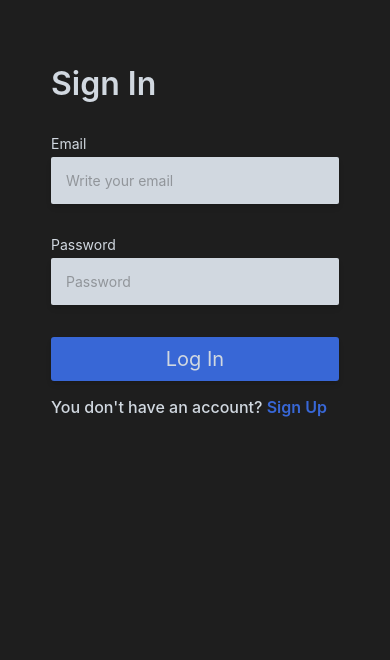
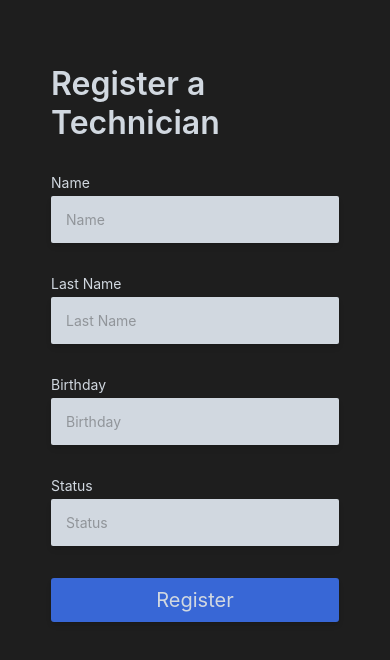
Before and after one commit to Andresser17/mobile-app, a React Native app: screen / in a window 390 px wide. Shown: the top 660 px of the page. Built offline with nearby package versions, Linux system fonts and the light colour scheme.

Commit message:
feat: add react-native-svg-transformer and react-icons
add Navbar component and RegisterTech route

```diff
--- a/App.js
+++ b/App.js
@@ -1,40 +1,20 @@
 import React, { useState } from "react";
-import { StatusBar } from "expo-status-bar";
 import { StyleSheet, Text, View, Image, TouchableOpacity } from "react-native";
-import * as ImagePicker from "expo-image-picker";
-import * as Sharing from "expo-sharing";
-import * as ImageManipulator from "expo-image-manipulator";
+// import * as ImagePicker from "expo-image-picker";
+// import * as Sharing from "expo-sharing";
+// import * as ImageManipulator from "expo-image-manipulator";
 // Routes
 import SignIn from "routes/SignIn";
+import SignUp from "routes/SignUp";
+import RegisterTech from "routes/RegisterTech";
 // Images
 import logo from "./assets/logo.png";
 
 export default function App() {
-  const [selectedImage, setSelectedImage] = useState(null);
-
-  const openImagePickerAsync = async () => {
-    let pickerResult = await ImagePicker.launchImageLibraryAsync();
-
-    if (pickerResult.cancelled === true) return;
-
-    setSelectedImage({ localUri: pickerResult.uri });
-  };
-
-  const openShareDialogAsync = async () => {
-    if (Platform.OS === "web") {
-      alert("Uh oh, sharing isn't available on your platform");
-      return;
-    }
-
-    const imageTmp = await ImageManipulator.manipulateAsync(
-      selectedImage.localUri
-    );
-    await Sharing.shareAsync(imageTmp.uri);
-  };
 
   return (
     <View style={styles.container}>
-      <SignIn />
+      <RegisterTech />
     </View>
   );
 }
--- /dev/null
+++ b/components/Navbar.js
@@ -0,0 +1,42 @@
+import { View, TouchableOpacity, StyleSheet } from "react-native";
+// Icons
+import { BiMenuAltLeft, BiUserCircle } from "react-icons/bi";
+// Styles
+import colors from "styles/colors";
+
+function Navbar() {
+  return (
+    <View style={styles.container}>
+      <TouchableOpacity onPress={() => {}}>
+        <BiMenuAltLeft style={styles.menuIcon} />
+      </TouchableOpacity>
+      <TouchableOpacity onPress={() => {}}>
+        <BiUserCircle style={styles.userIcon} />
+      </TouchableOpacity>
+    </View>
+  );
+}
+
+const styles = StyleSheet.create({
+  container: {
+    width: "100%",
+    paddingTop: "2rem",
+    paddingHorizontal: "2rem",
+    display: "flex",
+    flexDirection: "row",
+    justifyContent: "space-between",
+    alignItems: "center",
+  },
+  menuIcon: {
+    color: `rgba(${colors.primary.text}, 1)`,
+    width: "2.5rem",
+    height: "2.5rem",
+  },
+  userIcon: {
+    color: `rgba(${colors.primary.text}, 1)`,
+    width: "2.5rem",
+    height: "2.5rem",
+  },
+});
+
+export default Navbar;
--- a/package.json
+++ b/package.json
@@ -18,12 +18,15 @@
     "expo-status-bar": "~1.4.0",
     "react": "18.0.0",
     "react-dom": "18.0.0",
+    "react-icons": "^4.4.0",
     "react-native": "0.69.5",
+    "react-native-svg": "12.3.0",
     "react-native-web": "~0.18.7"
   },
   "devDependencies": {
     "@babel/core": "^7.12.9",
-    "babel-plugin-module-resolver": "^4.1.0"
+    "babel-plugin-module-resolver": "^4.1.0",
+    "react-native-svg-transformer": "^1.0.0"
   },
   "private": true
 }
--- /dev/null
+++ b/routes/RegisterTech.js
@@ -0,0 +1,45 @@
+import { View, Text, StyleSheet } from "react-native";
+// Components
+import Navbar from "components/Navbar";
+import Button from "components/Button";
+import Input from "components/Input";
+// Styles
+import colors from "styles/colors";
+
+function RegisterTech() {
+  return (
+    <View style={styles.container}>
+      <Text style={styles.header}>Register a Technician</Text>
+      <View style={styles.inputCont}>
+        <Input label="Name" placeholder="Name" />
+      </View>
+      <View style={styles.inputCont}>
+        <Input label="Last Name" placeholder="Last Name" />
+      </View>
+      <View style={styles.inputCont}>
+        <Input label="Birthday" placeholder="Birthday" />
+      </View>
+      <View style={styles.inputCont}>
+        <Input label="Status" placeholder="Status" />
+      </View>
+      <Button onPress={() => {}} text="Register" />
+    </View>
+  );
+}
+
+const styles = StyleSheet.create({
+  container: {
+    flex: 1,
+    paddingVertical: "4rem",
+  },
+  header: {
+    width: "12rem",
+    color: `rgba(${colors.primary.text}, 1)`,
+    fontSize: "2rem",
+    fontWeight: 600,
+    marginBottom: "2rem",
+  },
+  inputCont: { width: "18rem", marginBottom: "2rem" },
+});
+
+export default RegisterTech;
--- /dev/null
+++ b/routes/SignUp.js
@@ -0,0 +1,51 @@
+import { View, Text, TextInput, StyleSheet } from "react-native";
+// Components
+import Button from "components/Button";
+import Input from "components/Input";
+// Styles
+import colors from "styles/colors";
+
+function SignUp() {
+  return (
+    <View style={styles.container}>
+      <Text style={styles.header}>Create Account</Text>
+      <View style={styles.inputCont}>
+        <Input label="Email" placeholder="Write your email" />
+      </View>
+      <View style={styles.inputCont}>
+        <Input label="Password" placeholder="Password" />
+      </View>
+      <Button onPress={() => {}} text="Sign Up" />
+      <Text style={styles.text}>
+        You already have an account?{" "}
+        <Text style={styles.strongText}>Log In</Text>
+      </Text>
+    </View>
+  );
+}
+
+const styles = StyleSheet.create({
+  container: {
+    flex: 1,
+    paddingTop: "4rem",
+  },
+  header: {
+    color: `rgba(${colors.primary.text}, 1)`,
+    fontSize: "2rem",
+    fontWeight: 600,
+    marginBottom: "2rem",
+  },
+  inputCont: { width: "18rem", marginBottom: "2rem" },
+  text: {
+    color: `rgba(${colors.primary.text}, 1)`,
+    fontSize: "1rem",
+    fontWeight: "500",
+    marginTop: "1rem"
+  },
+  strongText: {
+    color: `rgba(${colors.primary.bg}, 1)`,
+    fontWeight: "600",
+  }
+});
+
+export default SignUp;
```
Also changed, not shown: metro.config.js (added, +19 -0 lines), 1 other file (tests, documents, lock files or other folders).
